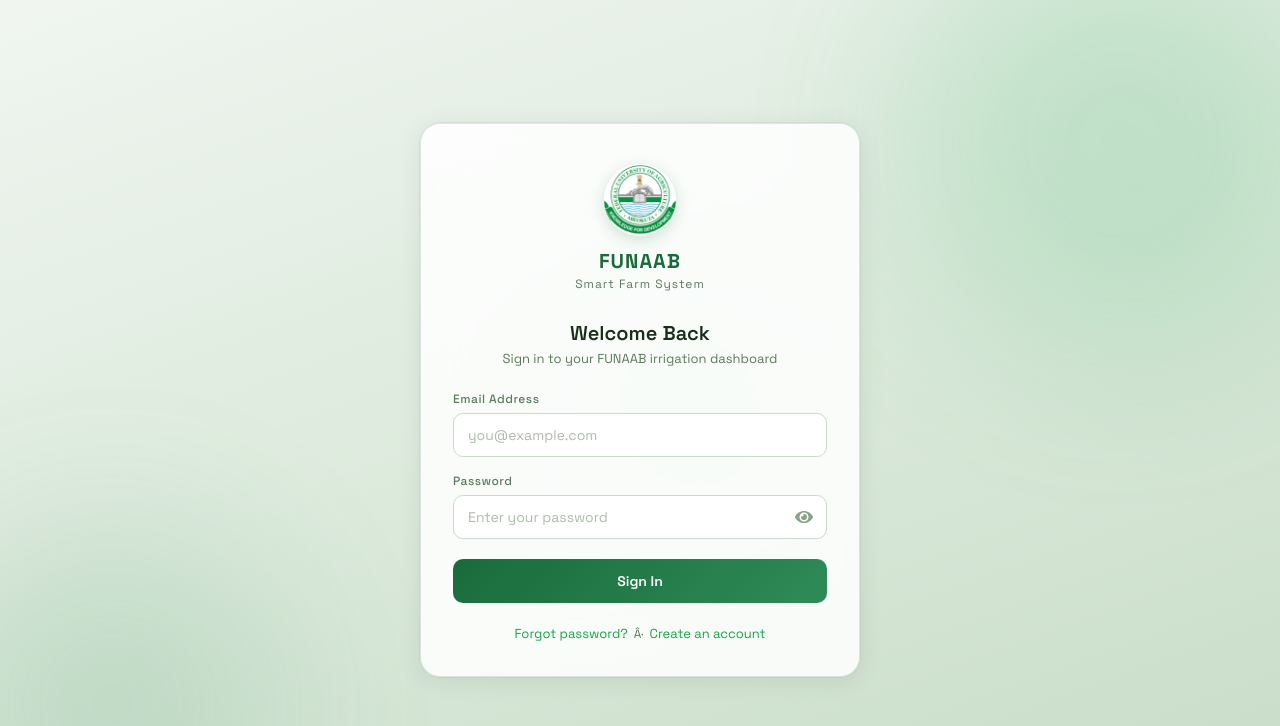
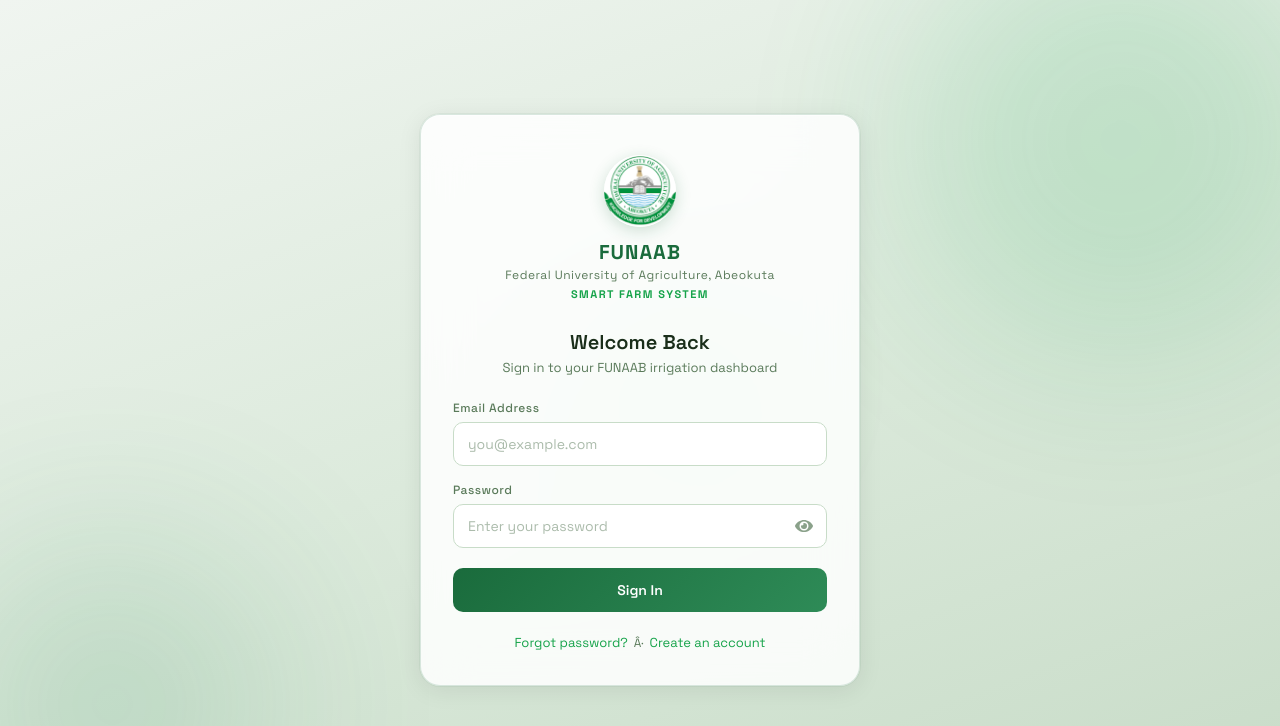
Before and after one commit to manna002/Final-Year-Project, a React (Vite) app: page /login in a window 1280 px wide. Shown: the top 726 px of the page. Built offline with nearby package versions, Linux system fonts and the light colour scheme; no server answers.

Commit message:
feat: Add full university name (Federal University of Agriculture, Abeokuta) with FUNAAB as heading

```diff
--- a/index.html
+++ b/index.html
@@ -3,7 +3,7 @@
   <head>
     <meta charset="UTF-8" />
     <meta name="viewport" content="width=device-width, initial-scale=1.0" />
-    <title>FUNAAB - Smart Farm System</title>
+    <title>FUNAAB - Federal University of Agriculture, Abeokuta | Smart Farm System</title>
     <link rel="icon" type="image/svg+xml" href="/favicon.svg" />
     <link rel="preconnect" href="https://fonts.googleapis.com">
     <link rel="preconnect" href="https://fonts.gstatic.com" crossorigin>
--- a/src/App.jsx
+++ b/src/App.jsx
@@ -42,7 +42,8 @@ export default function App() {
                   </Link>
                   <div>
                     <div className={styles.brandName}>FUNAAB</div>
-                    <div className={styles.brandSub}>Smart Farm System</div>
+                    <div className={styles.brandSub}>Federal University of Agriculture, Abeokuta</div>
+                    <div className={styles.brandTag}>Smart Farm System</div>
                   </div>
                 </div>
 
--- a/src/App.module.css
+++ b/src/App.module.css
@@ -56,8 +56,17 @@
 
 .brandSub {
   font-size: 10px;
-  color: rgba(255, 255, 255, 0.7);
-  letter-spacing: 0.5px;
+  color: rgba(255, 255, 255, 0.85);
+  letter-spacing: 0.3px;
+}
+
+.brandTag {
+  font-size: 9px;
+  color: var(--green-light);
+  letter-spacing: 0.8px;
+  text-transform: uppercase;
+  font-weight: 600;
+  margin-top: 1px;
 }
 
 /* Header right area */
--- a/src/pages/LoginPage.jsx
+++ b/src/pages/LoginPage.jsx
@@ -142,7 +142,8 @@ export default function LoginPage() {
             <img src="/funaab-logo.png" alt="FUNAAB Logo" />
           </div>
           <div className={styles.brandName}>FUNAAB</div>
-          <div className={styles.brandSub}>Smart Farm System</div>
+          <div className={styles.brandSub}>Federal University of Agriculture, Abeokuta</div>
+          <div className={styles.brandTag}>Smart Farm System</div>
         </div>
 
         <h1 className={styles.title}>{title}</h1>
--- a/src/pages/LoginPage.module.css
+++ b/src/pages/LoginPage.module.css
@@ -127,8 +127,18 @@
   font-family: var(--font);
   font-size: 12px;
   color: var(--muted);
-  letter-spacing: 1px;
+  letter-spacing: 0.5px;
   margin-top: 2px;
+}
+
+.brandTag {
+  font-family: var(--font);
+  font-size: 11px;
+  font-weight: 700;
+  color: var(--green);
+  text-transform: uppercase;
+  letter-spacing: 1.5px;
+  margin-top: 4px;
 }
 
 /* Title & subtitle */
```
